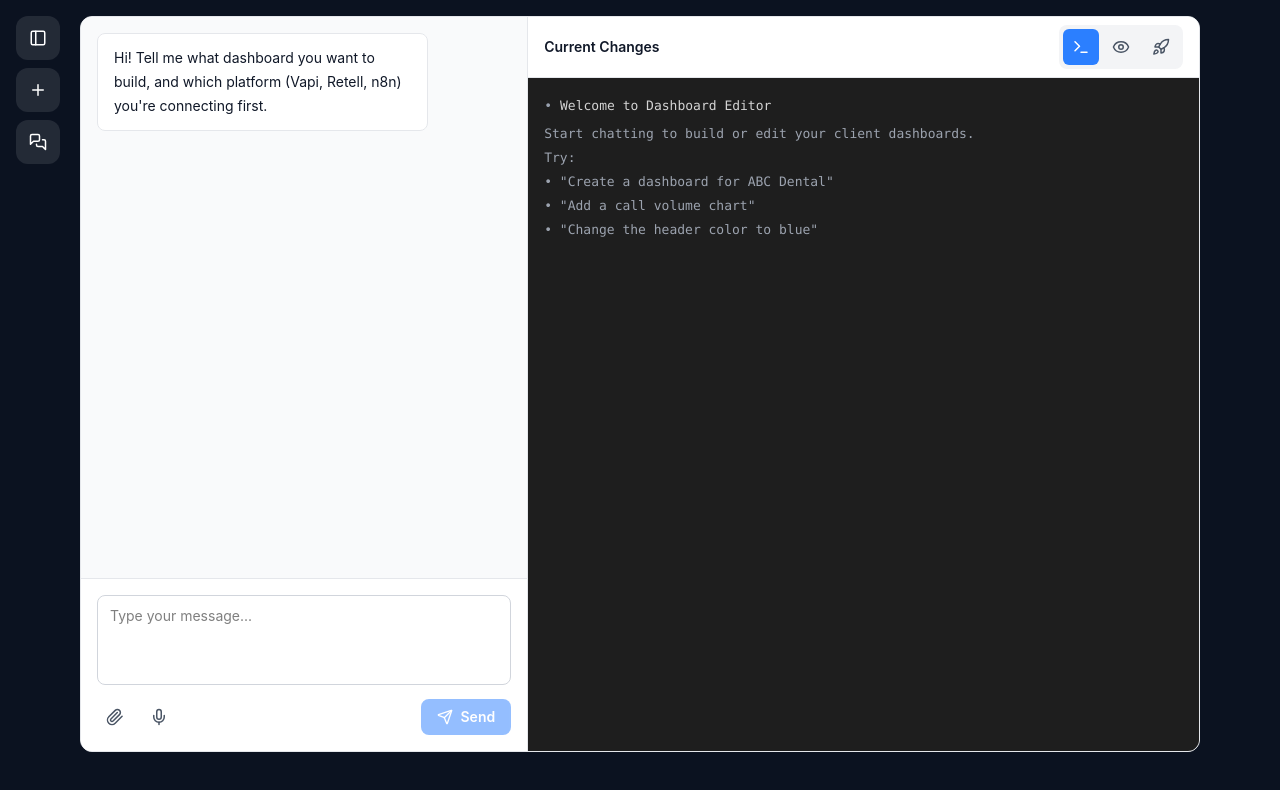
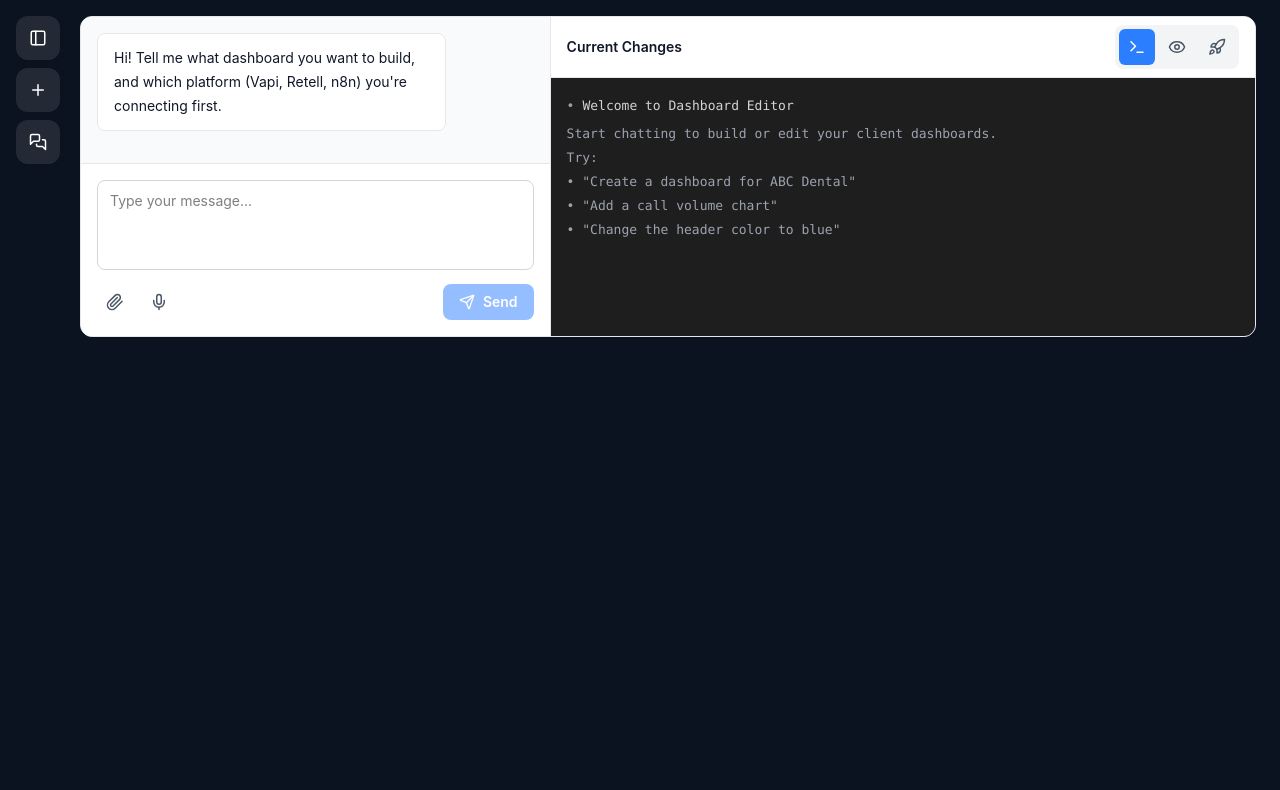
Before and after one commit to gracebotly/flowetic-app, a Next.js app: page /vibe/chat in a window 1280 px wide. Shown: the top 790 px of the page. Built offline with nearby package versions, Linux system fonts and the light colour scheme.

Commit message:
Update vibe chat layout styles
- Change chat-workspace height from calc(100vh-64px) to h-full
- Update chat page padding from px-20 to pl-20 pr-6 for asymmetric spacing

Co-authored-by: openhands <openhands@all-hands.dev>

```diff
--- a/src/app/vibe/chat/page.tsx
+++ b/src/app/vibe/chat/page.tsx
@@ -95,7 +95,7 @@ export default function VibeChatPage() {
       ) : null}
 
       {/* Workspace area: padded so rail never blocks it */}
-      <div className="relative h-screen overflow-hidden px-20 py-4">
+      <div className="relative h-screen overflow-hidden pl-20 pr-6 py-4">
         <div className="h-[calc(100vh-32px)] overflow-hidden">
           <ChatWorkspace showEnterVibeButton={false} />
         </div>
--- a/src/components/vibe/chat-workspace.tsx
+++ b/src/components/vibe/chat-workspace.tsx
@@ -166,7 +166,7 @@ export function ChatWorkspace({ showEnterVibeButton = false }: ChatWorkspaceProp
       )}
 
       {/* Split layout 40/60 */}
-      <div className="flex h-[calc(100vh-64px)] w-full overflow-hidden rounded-xl border border-gray-200 bg-white">
+      <div className="flex h-full w-full overflow-hidden rounded-xl border border-gray-200 bg-white">
         {/* LEFT: chat (40%) */}
         <div className="flex w-[40%] min-w-[360px] flex-col border-r border-gray-200 bg-[#f9fafb]">
           {/* messages */}
```
